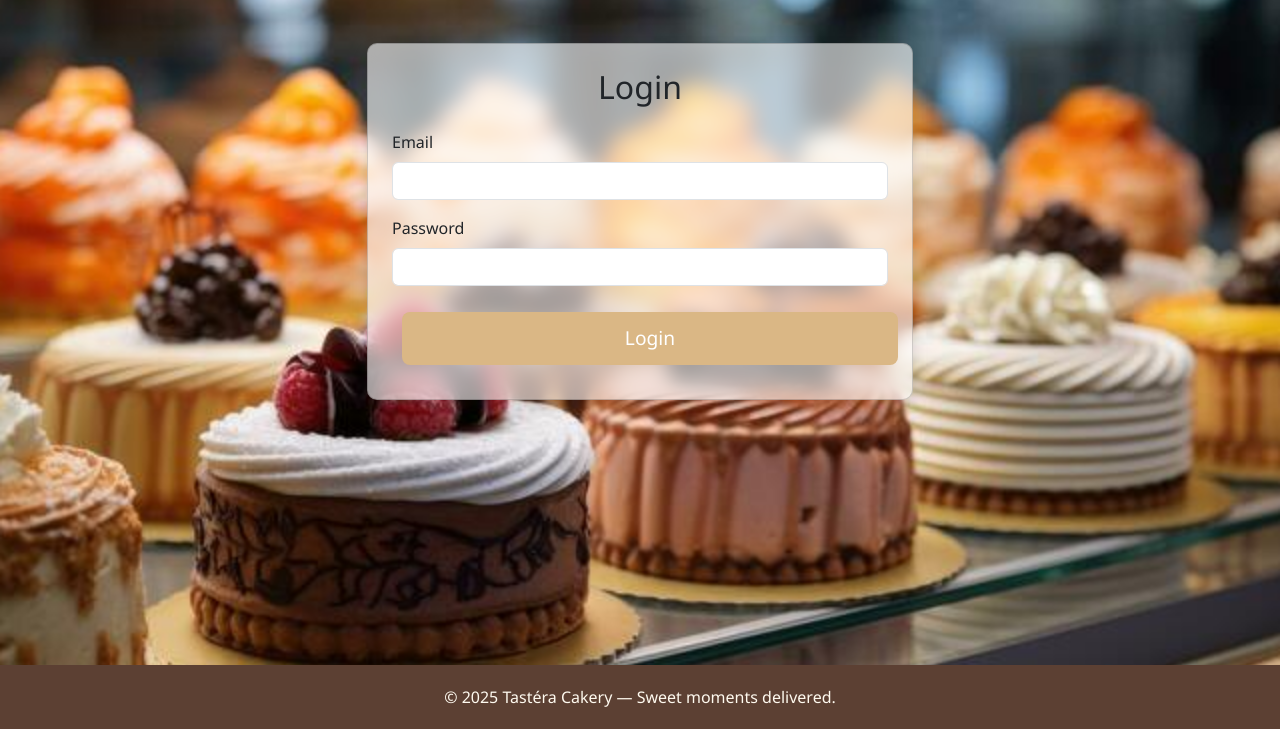
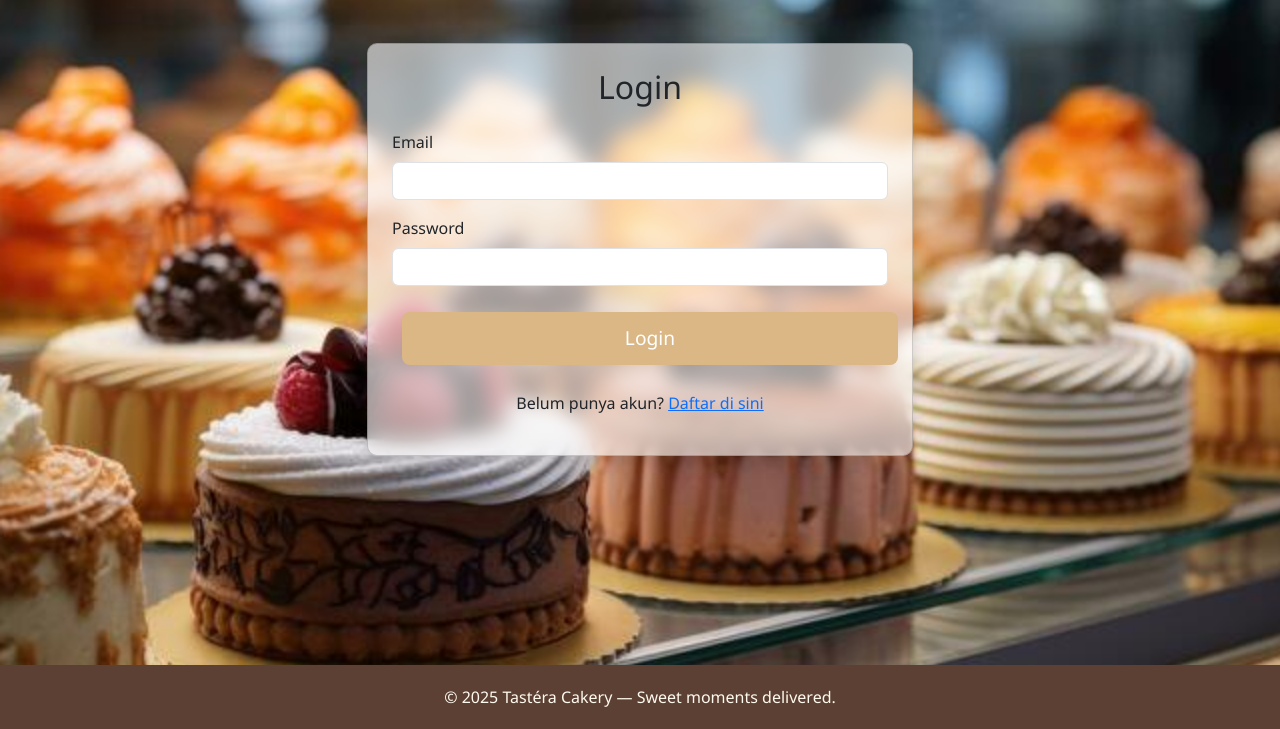
Before and after one commit to JerSbs/Milestones-P.0, a plain HTML site: page login.html in a window 1280 px wide. Shown: the part 71-800 px from the top of the page. Drawn offline with nearby package versions, Linux system fonts and the light colour scheme.

Commit message:
Deploy Final 2

```diff
--- a/login.html
+++ b/login.html
@@ -69,6 +69,9 @@
             </div>
             <button type="submit" class="btn order-btn w-100">Login</button>
           </form>
+          <p class="mt-3 text-center">
+            Belum punya akun? <a href="register.html">Daftar di sini</a>
+          </p>
         </div>
       </div>
     </div>
@@ -81,7 +84,7 @@
     </div>
   </footer>
 
-    <script src="js/loginlogout.js"></script>
+  <script src="js/loginlogout.js"></script>
 </body>
 
 </html>
```
